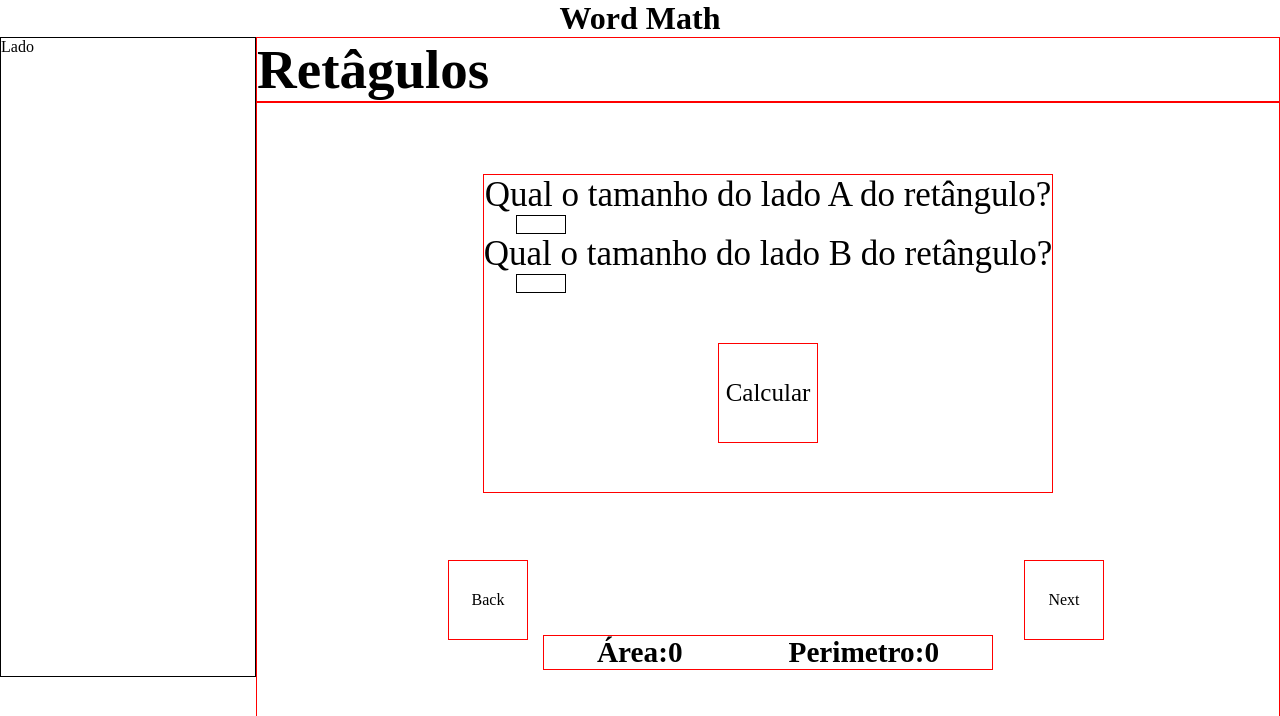
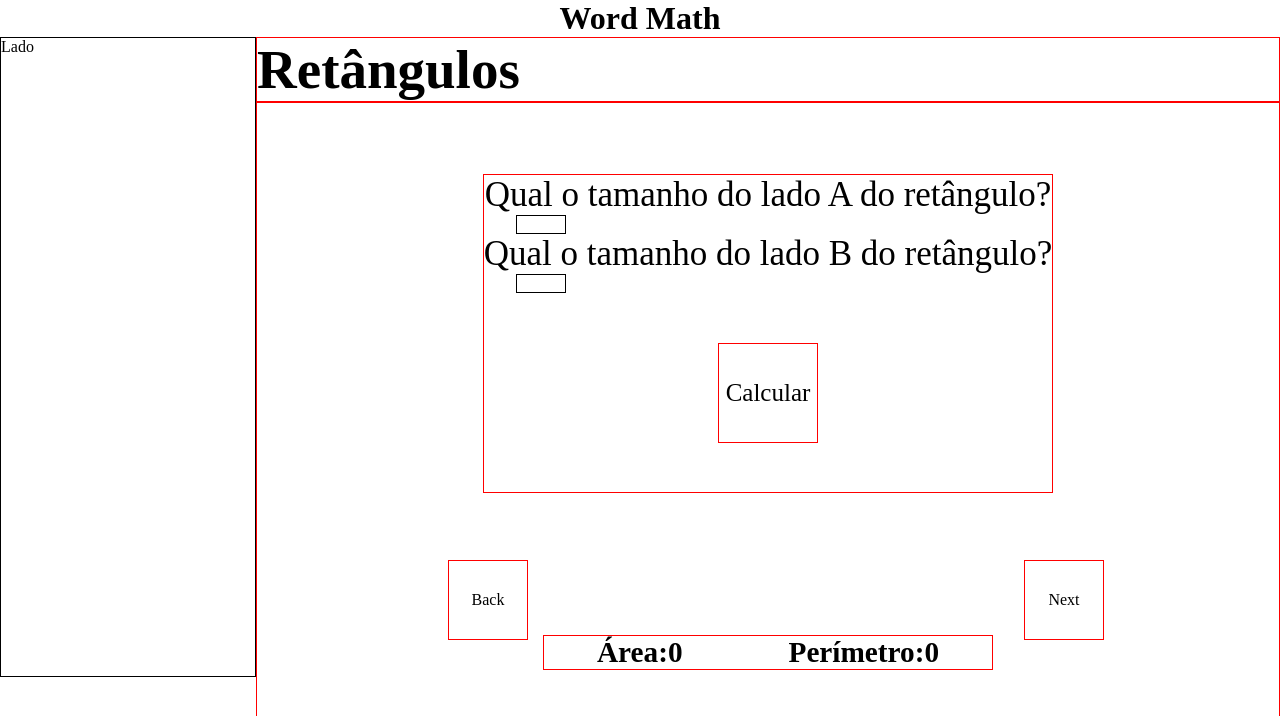
Before and after one commit to Davi-Serrano/Word-Math, a React (Create React App) app: page / in a window 1280 px wide. Both pictures are taken after a click on the element "Next". Shown: the top 716 px of the page. Built offline with nearby package versions, Linux system fonts and the light colour scheme.

Commit message:
Corrigindo erros de ortografia e mudando styled do componente

```diff
--- a/src/components/Section/Geometric/Circle/index.js
+++ b/src/components/Section/Geometric/Circle/index.js
@@ -38,7 +38,7 @@ export const Circle = () =>{
                     <div className="result">
 
                         <h3>Área:{areaC.toFixed(2)} </h3>
-                        <h3>Perimetro:{perimeterC.toFixed(2)} </h3>
+                        <h3>Perímetro:{perimeterC.toFixed(2)} </h3>
 
                     </div>
                 </GeoStyle>
--- a/src/components/Section/Geometric/Rectangle/index.js
+++ b/src/components/Section/Geometric/Rectangle/index.js
@@ -24,7 +24,7 @@ export const Rectangle = () =>{
     return(
 
         <div>
-                <Title>Retâgulos</Title>
+                <Title>Retângulos</Title>
 
                 <GeoStyle>
 
@@ -37,7 +37,7 @@ export const Rectangle = () =>{
                     </div>
                     <div className="result">
                         <h3>Área:{area}</h3>
-                        <h3>Perimetro:{perimeter} </h3>
+                        <h3>Perímetro:{perimeter} </h3>
                     </div>
                 </GeoStyle>
         </div>
```
